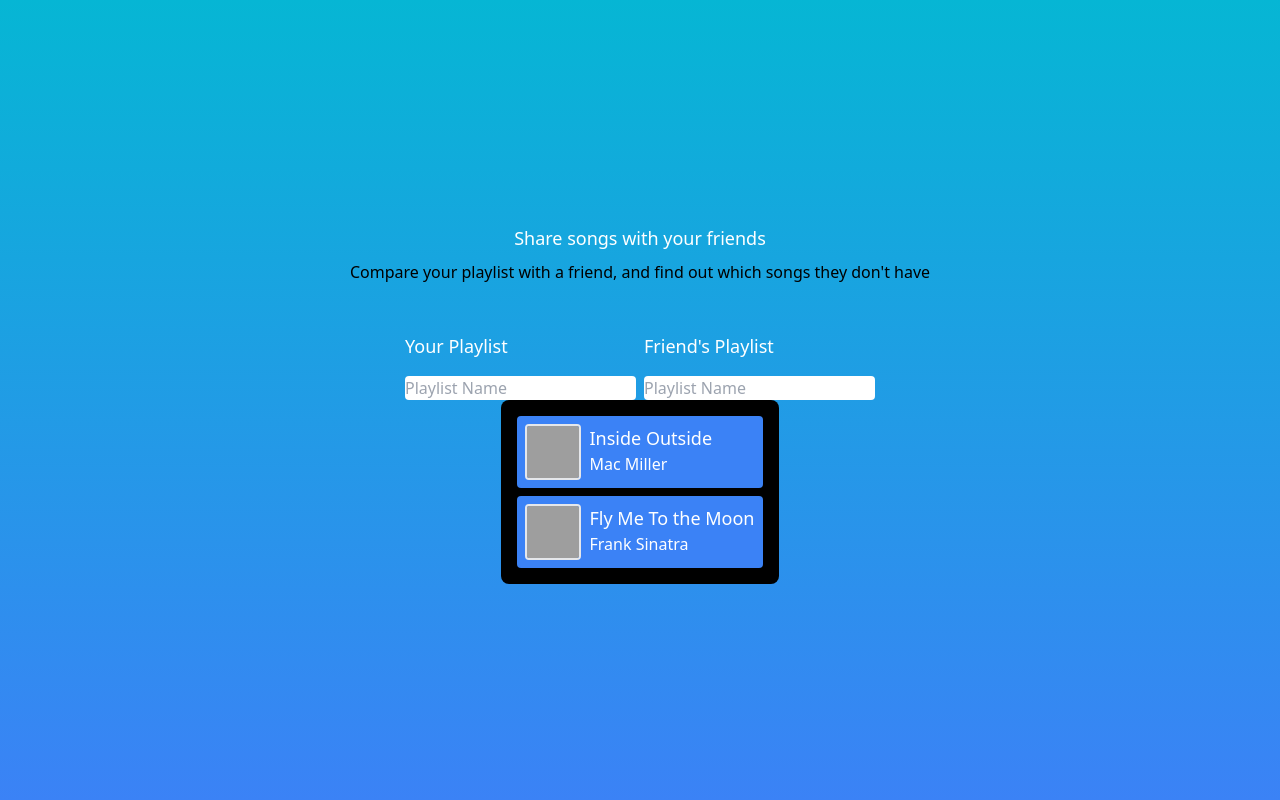
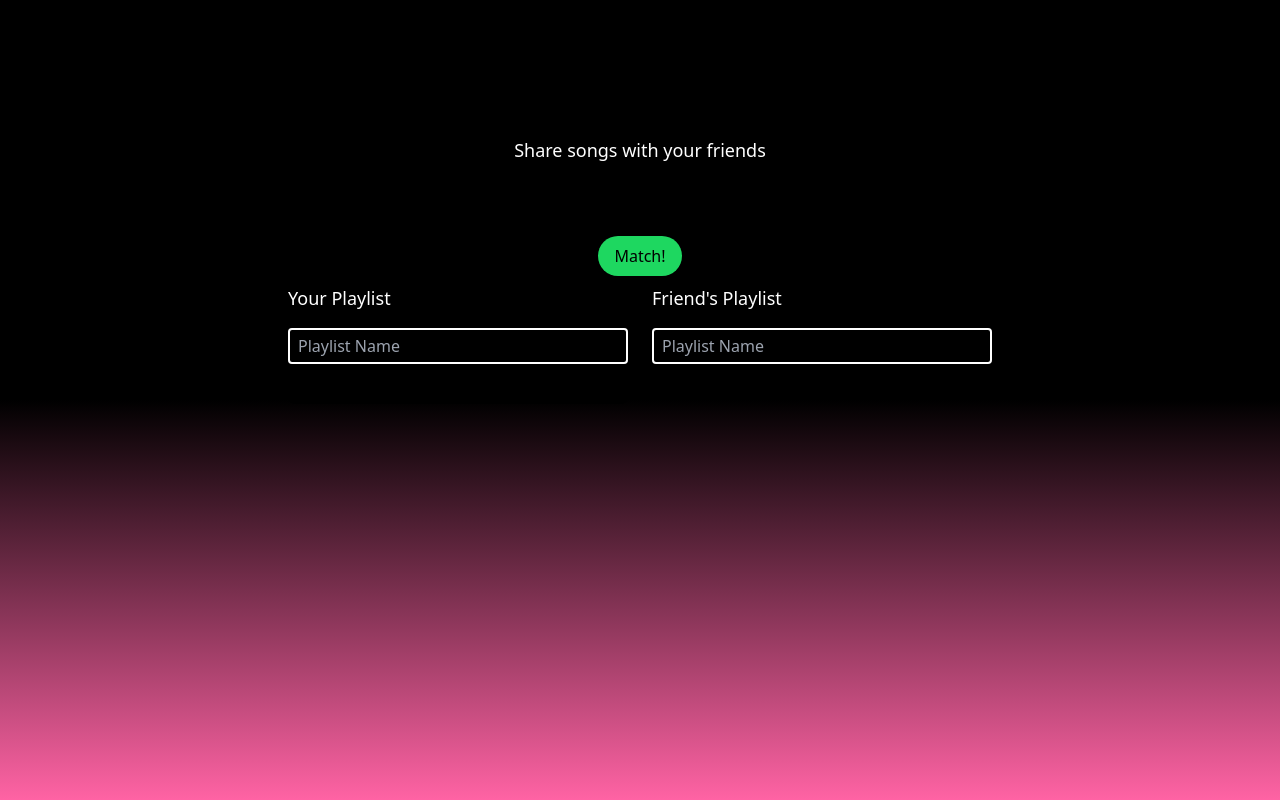
Before and after one commit to a22yuen/spotify-match, a Next.js app in the folder frontend/: page /playlists in a window 1280 px wide. Built offline with nearby package versions, Linux system fonts and the light colour scheme; grey boxes are pictures that could not be loaded.

Commit message:
visual overhaul of playlists

```diff
--- a/frontend/src/api/spotify.tsx
+++ b/frontend/src/api/spotify.tsx
@@ -14,10 +14,10 @@ export const fetchUserData = async (token: string) => {
 
 export const fetchPlaylistItems = async (token: string, playlist: string) => {
   const playlistId = playlist.split("/")[4]?.split("?")[0];
-
   if (!playlistId) {
     return { error: "Invalid playlist URL" };
   }
+  console.log("==playlistId", playlistId);
   const response = await fetch(
     `https://api.spotify.com/v1/playlists/${playlistId}/tracks?fields=items(track(album(images)%2C%20artists(name)%2C%20name))`,
     {
@@ -28,7 +28,8 @@ export const fetchPlaylistItems = async (token: string, playlist: string) => {
     }
   );
   const parsed = await response.json();
-  return parsed;
+  console.log("==playlist items", parsed);
+  return parsed?.items ?? [];
 };
 
 export const fetchPlaylists = async (
--- a/frontend/src/components/Playlists/PlayListItems.tsx
+++ b/frontend/src/components/Playlists/PlayListItems.tsx
@@ -1,15 +1,23 @@
+import React, { useEffect } from "react";
+
 interface Item {
-  name: string;
-  artist: string;
-  albumArt: string;
+  track: {
+    album: { images: { url: string }[] };
+    artists: { name: string }[];
+    name: string;
+  };
 }
 import { Track } from "./Track";
 
 export const PlaylistItems = (props: { items: Item[] }) => {
+
+  useEffect(() => {
+    console.log("==items", props?.items)
+  }, [props?.items])
   return (
     <div className="flex flex-col py-4 px-4 gap-2 bg-black rounded-lg">
       {props?.items?.map((item, index) => {
-        return <Track item={item} key={index} />;
+        return <Track track={item.track} key={index} />;
       })}
     </div>
   );
--- a/frontend/src/components/Playlists/PlaylistPage.tsx
+++ b/frontend/src/components/Playlists/PlaylistPage.tsx
@@ -24,31 +24,63 @@ export const PlaylistPage = () => {
   const { user } = useContext(AppContext);
   const [playlistA, setPlaylistA] = useState("");
   const [playlistB, setPlaylistB] = useState("");
-  const [playlistItemsA, setPlaylistItemsA] = useState({});
-  const [playlistItemsB, setPlaylistItemsB] = useState({});
+  const [playlistItemsA, setPlaylistItemsA] = useState([]);
+  const [playlistItemsB, setPlaylistItemsB] = useState([]);
   const [token, setToken] = useState(NO_TOKEN);
 
   useEffect(() => {
-    console.log("==user", user);
+    // console.log("==user", user);
     const t = localStorage.getItem("token");
     if (t) {
       setToken(t);
     }
   }, []);
 
-  const searchPlaylist = (playlistLetter: string, playlist: string) => {
+  useEffect(() => {
+    // log both playlistItems
+    console.log("==========");
+    console.log("==playlistItemsA", playlistItemsA);
+    console.log("==playlistItemsB", playlistItemsB);
+    console.log("==playlistA", playlistA);
+    console.log("==playlistB", playlistB);
+    console.log("************");
+  }, [playlistItemsA, playlistItemsB]);
+
+  const searchPlaylist = async (playlistLetter: string, playlist: string) => {
     if (playlistLetter === "A") {
-      setPlaylistA(playlist);
-      setPlaylistItemsA(fetchPlaylistItems(token, playlistA));
+      const response = await fetchPlaylistItems(token, playlistA);
+      console.log("==response", response);
+      setPlaylistItemsA(response);
     } else if (playlistLetter === "B") {
-      setPlaylistB(playlist);
-      setPlaylistItemsB(fetchPlaylistItems(token, playlistB));
+      const response = await fetchPlaylistItems(token, playlistB);
+      console.log("==response", response);
+      setPlaylistItemsB(response);
     }
   };
 
+  const renderColumnA = () => {
+    return (
+      <div className="flex flex-col gap-2 w-full">
+        <div className="text-white py-2 text-lg"> Your Playlist </div>
+        <div className="flex flex-row gap-2">
+          <input
+            className="rounded text-white bg-black px-2 py-1 border-2 border-white w-full"
+            type="text"
+            placeholder="Playlist Name"
+            value={playlistA}
+            onChange={(e) => setPlaylistA(e.target.value)}
+          />
+        </div>
+        <div className="no-scrollbar h-96 overflow-y-auto rounded-lg">
+          {playlistItemsA && <PlaylistItems items={playlistItemsA} />}
+        </div>
+      </div>
+    );
+  };
+
   return (
-    <div className="flex flex-col w-full bg-gradient-to-b from-cyan-500 to-blue-500 items-center justify-center">
-      <div className="text-white py-2 text-lg">
+    <div className="flex flex-col w-full bg-gradient-to-b from-black via-black to-background-pink items-center">
+      <div className="text-white py-2 text-lg mt-32">
         {" "}
         Share songs with your friends{" "}
       </div>
@@ -61,33 +93,30 @@ export const PlaylistPage = () => {
       {
         //3 column div
       }
-      <div className="flex flex-row gap-2">
-        <div className="flex flex-col gap-2">
-          <div className="text-white py-2 text-lg"> Your Playlist </div>
-          <div className="flex flex-row gap-2">
-            <input
-              className="rounded"
-              type="text"
-              placeholder="Playlist Name"
-              value={playlistA}
-              onChange={(e) => searchPlaylist("A", e.target.value)}
-            />
-          </div>
-        </div>
-        <div className="flex flex-col gap-2">
+      <GreenButton
+        onClick={() => {
+          console.log("==click");
+          searchPlaylist("A", playlistA);
+          searchPlaylist("B", playlistB);
+        }}
+      >
+        Match!
+      </GreenButton>
+      <div className="flex flex-row w-3/4 px-32 gap-6 justify-between">
+        {renderColumnA()}
+        <div className="flex flex-col gap-2 w-full">
           <div className="text-white py-2 text-lg"> Friend's Playlist </div>
           <div className="flex flex-row gap-2">
             <input
-              className="rounded"
+              className="rounded text-white bg-black px-2 py-1 border-2 border-white w-full"
               type="text"
               placeholder="Playlist Name"
               value={playlistB}
-              onChange={(e) => searchPlaylist("B", e.target.value)}
+              onChange={(e) => setPlaylistB(e.target.value)}
             />
           </div>
         </div>
       </div>
-      <PlaylistItems items={dummy_items} />
     </div>
   );
 };
--- a/frontend/src/components/Playlists/Track.tsx
+++ b/frontend/src/components/Playlists/Track.tsx
@@ -1,19 +1,19 @@
-interface Item {
+interface Track {
+  album: { images: { url: string }[] };
   name: string;
-  artist: string;
-  albumArt: string;
+  artists: { name: string }[];
 }
 
-export const Track = (props: { item: Item }) => {
+export const Track = (props: { track: Track }) => {
   return (
     <div className="flex flex-row px-2 py-2 bg-blue-500 rounded gap-2">
       <img
         className="object-cover w-14 h-14 border-gray border-2 rounded"
-        src={props?.item?.albumArt}
+        src={props?.track?.album?.images?.[0]?.url}
       />
       <div className="flex flex-col">
-        <p className="text-white text-lg">{props?.item?.name}</p>
-        <p className="text-white text-base">{props?.item?.artist}</p>
+        <p className="text-white text-lg">{props?.track?.name}</p>
+        <p className="text-white text-base">{props?.track?.artists[0].name}</p>
       </div>
     </div>
   );
--- a/frontend/src/components/common/GreenButton.tsx
+++ b/frontend/src/components/common/GreenButton.tsx
@@ -8,7 +8,7 @@ interface Props {
 export const GreenButton: React.FC<Props> = ({ children, onClick }) => {
   return (
     <button
-      className="btn btn-default bg-spotify-green px-4 py-2 rounded-3xl transform transition duration-500 hover:scale-110"
+      className="btn btn-default bg-spotify-green px-4 py-2 rounded-3xl transform transition duration-200 hover:scale-110 active:bg-pink-500"
       onClick={onClick}
     >
       {children}
--- a/frontend/styles/globals.css
+++ b/frontend/styles/globals.css
@@ -112,3 +112,7 @@ a {
     color-scheme: dark;
   }
 }
+
+.no-scrollbar::-webkit-scrollbar {
+  display: none;
+}
--- a/frontend/tailwind.config.js
+++ b/frontend/tailwind.config.js
@@ -23,6 +23,7 @@ module.exports = {
         blue: colors.blue,
         // custom colors
         "background-green": "#336b47",
+        "background-pink": "#ff63a4",
         "spotify-green": "#1ED760",
       },
     },
```
